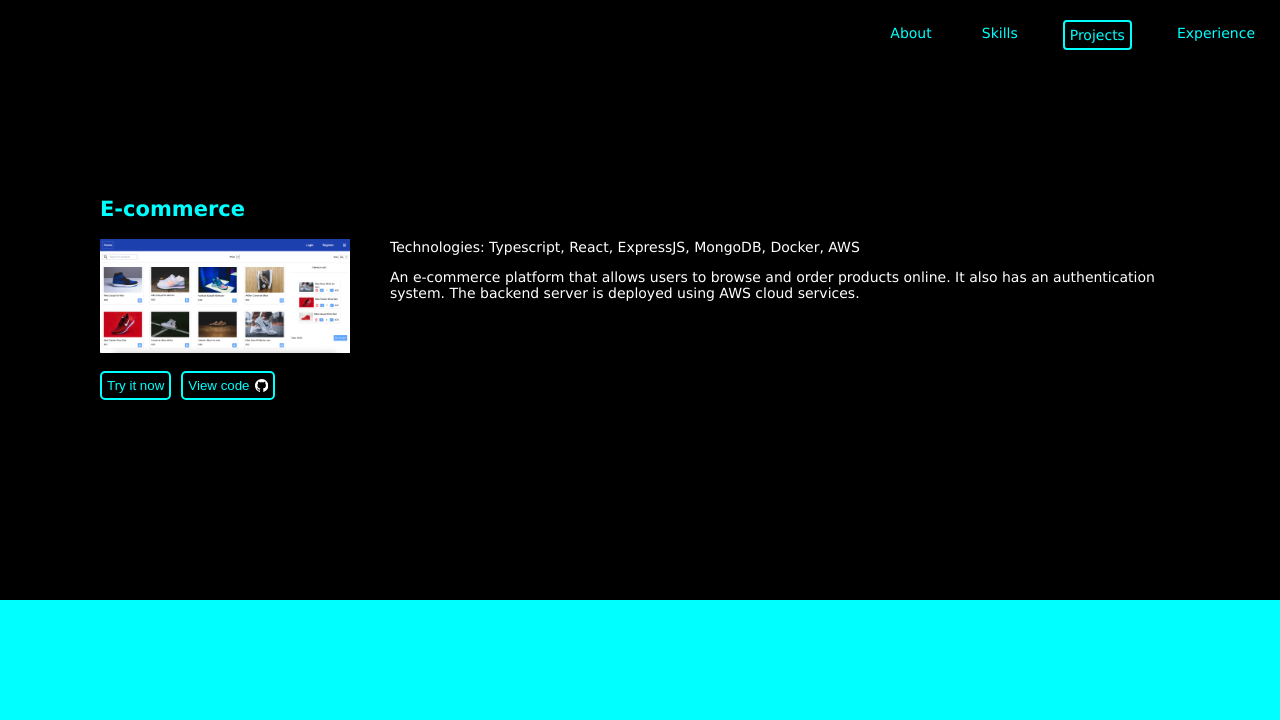
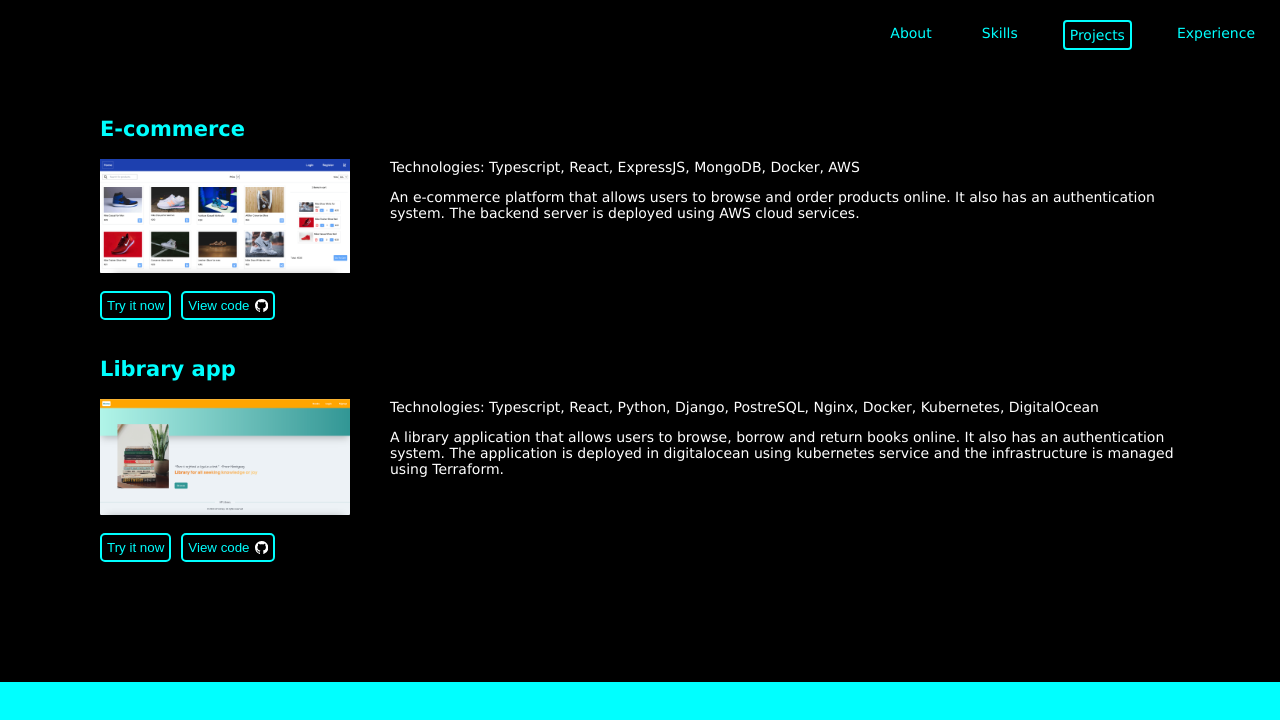
Before and after one commit to anup-an/my-portfolio, a React (Create React App) app: page /projects in a window 1280 px wide. Shown: the top 720 px of the page. Built offline with nearby package versions, Linux system fonts and the light colour scheme.

Commit message:
Update content

```diff
--- a/src/components/About/About.scss
+++ b/src/components/About/About.scss
@@ -21,6 +21,12 @@
     .highlight-text {
       color: cyan;
     }
+    .own-description {
+      max-width: 80%;
+      @media only screen and (max-width: 1080px) {
+        max-width: 100%;
+      }
+    }
   }
   &__photo {
     width: 300px;
--- a/src/components/About/index.tsx
+++ b/src/components/About/index.tsx
@@ -1,4 +1,4 @@
-import "./About.scss" ;
+import "./About.scss";
 
 const About = () => {
   return (
@@ -6,8 +6,26 @@ const About = () => {
       <div className="About__introduction">
         <p>My name is,</p>
         <h1 className="highlight-text">Anup Poudel</h1>
-        <p>I am a software developer with experience in building full-stack web applications. Currently, I am seeking new challenges and opportunities to further develop my expertise. I am open to frontend or backend or full-stack developer roles.</p>
-        <p>You can connect me via e-mail <strong className="highlight-text">apoudel048@gmail.com</strong> or via linkedIn <strong><a className="highlight-text" href="https://www.linkedin.com/in/anup-poudel-134b29179/">https://www.linkedin.com/in/anup-poudel-134b29179/</a></strong></p>
+        <p className="own-description">
+          I am a skilled software developer with a focus on full-stack web
+          application development, demonstrating proficiency in both Python and
+          TypeScript. My experience extends to assuming ownership at various
+          levels, ranging from the implementation of front-end components and
+          API endpoints to the comprehensive development of end-to-end features.
+        </p>
+        <p className="own-description">
+          You can connect me via e-mail{" "}
+          <strong className="highlight-text">apoudel048@gmail.com</strong> or
+          via linkedIn{" "}
+          <strong>
+            <a
+              className="highlight-text"
+              href="https://www.linkedin.com/in/anup-poudel-134b29179/"
+            >
+              https://www.linkedin.com/in/anup-poudel-134b29179/
+            </a>
+          </strong>
+        </p>
       </div>
       <div className="About__photo">
         <img alt="My" src="assets/anup-cv-image.jpg" width="300px" />
--- a/src/components/SampleProjects/SampleProjects.scss
+++ b/src/components/SampleProjects/SampleProjects.scss
@@ -3,8 +3,6 @@
   min-height: 50vh;
   color: white;
   padding: 60px;
-  display: flex;
-  align-items: center;
   @media only screen and (min-width: 1080px) {
     padding: 100px;
   }
--- a/src/components/SampleProjects/index.tsx
+++ b/src/components/SampleProjects/index.tsx
@@ -44,6 +44,48 @@ const SampleProjects = () => {
           </div>
         </div>
       </div>
+      <div className="sample-projects__e-commerce">
+        <h2 className="highlight-text">Library app</h2>
+        <div className="content">
+          <div>
+            <img alt="e-commerce" src="/assets/library_frontpage.png" width="250" />
+            <div className="buttons">
+              <button className="app-button">
+                <a
+                  href="https://www.bookslibrary.app/"
+                  target="_blank"
+                  rel="noreferrer"
+                >
+                  Try it now
+                </a>
+              </button>
+              <div>
+                <button className="app-button">
+                  <a
+                    href="https://github.com/anup-an/library-api"
+                    target="_blank"
+                    rel="noreferrer"
+                  >
+                    <span>View code</span> <BsGithub color="white" />
+                  </a>
+                </button>
+              </div>
+            </div>
+          </div>
+          <div className="introductory-text">
+            <div>
+              Technologies: Typescript, React, Python, Django, PostreSQL, Nginx,
+              Docker, Kubernetes, DigitalOcean
+            </div>
+            <p>
+              A library application that allows users to browse, borrow and
+              return books online. It also has an authentication system. The
+              application is deployed in digitalocean using kubernetes service
+              and the infrastructure is managed using Terraform.
+            </p>
+          </div>
+        </div>
+      </div>
     </div>
   );
 };
--- a/src/components/Skills/index.tsx
+++ b/src/components/Skills/index.tsx
@@ -10,21 +10,21 @@ const Skills = () => {
         </li>
         <li>
           <h2 className="highlight-text">Frontend</h2>
-          ReactJS, Redux, VueJS, CSS3, TailwindCSS, Sass
+          ReactJS, Redux, VueJS, CSS3, TailwindCSS, ChakraUI, Sass
         </li>
         <li>
           <h2 className="highlight-text">Backend</h2>
-          ExpressJS and Django
+          ExpressJS, FastAPI and Django
         </li>
       </ul>
       <ul>
         <li>
           <h2 className="highlight-text">Databases</h2>
-          MongoDB and MySQL
+          MongoDB, MySQL and PostgreSQL
         </li>
         <li>
           <h2 className="highlight-text">DevOps</h2>
-          Docker, CI/CD using github actions
+          Docker, Kubernetes, Terraform, AWS (ECS), DigitalOcean(DOKS) and CI/CD
         </li>
         <li>
           <h2 className="highlight-text">Other skills</h2>
```
Also changed, not shown: public/assets/library_frontpage.png (added).
